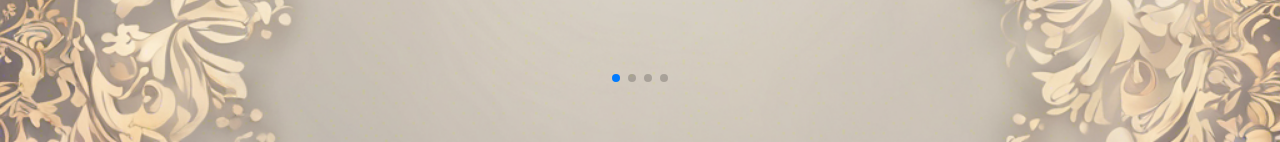
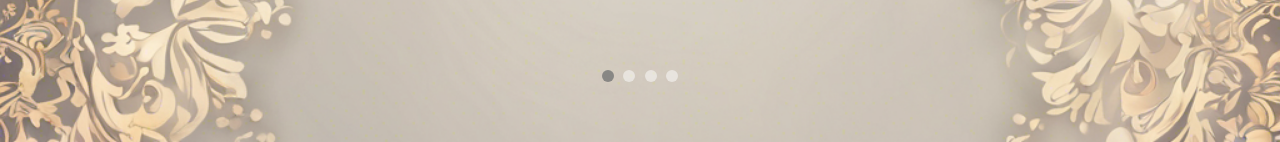
Before and after one commit to taokepppooo/canoe-finder, a React (Vite) app in the folder packages/cf-main/: page / in a window 1280 px wide. Shown: the part 658-800 px from the top of the page. Built offline with nearby package versions, Linux system fonts and the light colour scheme.

Commit message:
feat: 添加主题色

```diff
--- a/packages/cf-main/src/index.tsx
+++ b/packages/cf-main/src/index.tsx
@@ -1,6 +1,8 @@
 import React from 'react';
 import { createRoot } from 'react-dom/client';
 import { Main } from './main';
+import './style/index.scss';
+import 'uno.css';
 import 'virtual:uno.css';
 import './index.scss';
 
--- a/packages/cf-main/src/main.tsx
+++ b/packages/cf-main/src/main.tsx
@@ -7,8 +7,8 @@ import '@unocss/reset/sanitize/assets.css';
 
 export function Main() {
   return (
-    <>
+    <div className="h-full light-theme">
       <RouterProvider router={router} />
-    </>
+    </div>
   );
 }
--- a/packages/cf-main/src/pages/welcome/desktop/index.scss
+++ b/packages/cf-main/src/pages/welcome/desktop/index.scss
@@ -1,3 +1,30 @@
 .grid-template {
   grid-template-columns: repeat(auto-fill, minmax(22.5rem, 1fr));
 }
+
+.swiper-horizontal {
+  & > .swiper-pagination-bullets .swiper-pagination-bullet,
+  .swiper-pagination-horizontal.swiper-pagination-bullets .swiper-pagination-bullet {
+    margin: 0 1.2rem;
+  }
+}
+.swiper {
+  .swiper-pagination {
+    $bullet-width: 3rem;
+    $bullet-height: 3rem;
+
+    .swiper-pagination-bullet {
+      width: $bullet-width;
+      height: $bullet-height;
+      opacity: .5;
+      background-color: var(--carousel-bullet-bg);
+    }
+
+    .swiper-pagination-bullet-active {
+      width: $bullet-width;
+      height: $bullet-height;
+      opacity: .8;
+      background: var(--carousel-bullet-bg-hover);
+    }
+  }
+}
--- a/packages/cf-main/src/pages/welcome/desktop/useDesktopAppArea.ts
+++ b/packages/cf-main/src/pages/welcome/desktop/useDesktopAppArea.ts
@@ -7,6 +7,6 @@ export const useDesktopAppArea = () => {
   const areaHeight = `${appHeight} - ${OPERATE_HEIGHT}`;
 
   return {
-    height: `calc(${areaHeight})`
+    height: `calc(${areaHeight})`,
   };
 };
--- /dev/null
+++ b/packages/cf-main/src/style/index.scss
@@ -0,0 +1 @@
+@use 'theme/index.scss';
--- /dev/null
+++ b/packages/cf-main/src/style/theme/index.scss
@@ -0,0 +1,6 @@
+@use './mixin.scss' as mixin;
+@use './light.scss' as light;
+
+.light-theme {
+  @include mixin.apply-theme(light.$variables);
+}
--- /dev/null
+++ b/packages/cf-main/src/style/theme/light.scss
@@ -0,0 +1,4 @@
+$variables: (
+  carousel-bullet-bg: #fdfdfd,
+  carousel-bullet-bg-hover: #757575,
+);
--- /dev/null
+++ b/packages/cf-main/src/style/theme/mixin.scss
@@ -0,0 +1,4 @@
+@mixin apply-theme($theme-map) {
+  --carousel-bullet-bg: #{map-get($theme-map, carousel-bullet-bg)};
+  --carousel-bullet-bg-hover: #{map-get($theme-map, carousel-bullet-bg-hover)};
+}
--- a/packages/cf-main/uno.config.ts
+++ b/packages/cf-main/uno.config.ts
@@ -1,16 +1,16 @@
 import { defineConfig } from 'unocss';
 import { shortcuts } from './unocss/shortcuts';
-import { lightTheme } from './unocss/theme';
+import { breakpoints, lightTheme } from './unocss/theme';
+import { themeRules } from './unocss/rules';
+import type { ConfigBase } from 'unocss';
 
-export default defineConfig({
+const config: ConfigBase = {
   shortcuts,
+  rules: [...themeRules],
   theme: {
-    breakpoints: {
-      sm: '640px',
-      md: '768px',
-      lg: '1024px',
-      xl: '1280px',
-    },
+    breakpoints,
     lightTheme,
   },
-});
+};
+
+export default defineConfig(config);
--- /dev/null
+++ b/packages/cf-main/unocss/rules.ts
@@ -0,0 +1,21 @@
+import type { Rule } from 'unocss';
+
+interface Theme {
+  colors: Record<string, string>;
+  bg: Record<string, string>;
+}
+
+export const themeRules: Rule<Theme>[] = [
+  [
+    /^text-(.*)$/,
+    ([, c], { theme }) => {
+      if (theme.colors[c]) return { color: theme.colors[c] };
+    },
+  ],
+  [
+    /^bg-(.*)$/,
+    ([, c], { theme }) => {
+      if (theme.bg[c]) return { color: theme.bg[c] };
+    },
+  ],
+];
--- a/packages/cf-main/unocss/theme.ts
+++ b/packages/cf-main/unocss/theme.ts
@@ -1,7 +1,18 @@
+export const breakpoints = {
+  sm: '640px',
+  md: '768px',
+  lg: '1024px',
+  xl: '1280px',
+};
+
 export const lightTheme = {
-  colors: {
+  colors: {},
+  bg: {
     carousel: {
-      point: {},
+      bullet: {
+        color: 'var(--carousel-bullet-bg)',
+        hoverColor: 'var(--carousel-bullet-bg-hover)',
+      },
     },
   },
 };
```
